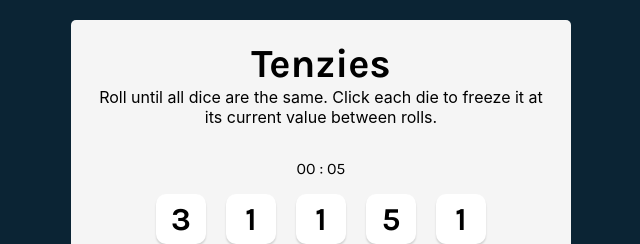
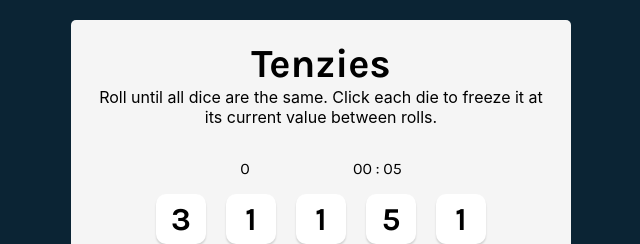
Before and after one commit to KashifKhn/Tenzies_Game_React, a React (Vite) app: page / in a window 1280 px wide. Shown: the top 244 px of the page, without its empty margins (319-959 px from the left). Built offline with nearby package versions, Linux system fonts and the light colour scheme.

Commit message:
adding score on base of roll dice

```diff
--- a/src/App.jsx
+++ b/src/App.jsx
@@ -9,21 +9,22 @@ function App() {
   const [tenzies, setTenzies] = useState(false)
   const [minute, setMinute] = useState(0)
   const [second, setSecond] = useState(0)
-  if(second > 59) {
+  const [rollCount, setRollCount] = useState(0)
+
+  if (second > 59) {
     setMinute(oldMinute => oldMinute + 1)
     setSecond(0)
   }
 
   useEffect(() => {
     const timeIntervalId = setInterval(() => {
-      if(tenzies) {
+      if (tenzies) {
         return;
       }
       setSecond(oldSecond => oldSecond + 1)
     }, 1000)
-    return () =>  clearInterval(timeIntervalId);
+    return () => clearInterval(timeIntervalId);
   })
-  console.log(second)
   useEffect(() => {
     const allHeld = dice.every(die => die.isHeld);
     const firstValue = dice[0].value;
@@ -50,7 +51,10 @@ function App() {
     return newDice;
   }
 
+  console.log(rollCount)
+
   function handleRollDices() {
+    setRollCount(oldCount => oldCount + 1);
     if (!tenzies) {
       setDice(oldDice => oldDice.map(die => {
         return die.isHeld ? die : generateDice()
@@ -60,6 +64,7 @@ function App() {
       setMinute(0)
       setSecond(0)
       setTenzies(false)
+      setRollCount(0)
       setDice(allNewDice)
     }
   }
@@ -72,9 +77,11 @@ function App() {
   />)
 
   function handleDiceHold(id) {
-    setDice(oldDice => oldDice.map(die => {
-      return die.id === id ? { ...die, isHeld: !die.isHeld } : die
-    }))
+    if (!tenzies) {
+      setDice(oldDice => oldDice.map(die => {
+        return die.id === id ? { ...die, isHeld: !die.isHeld } : die
+      }))
+    }
   }
 
   const winingText = `🌟🎉 Woo-hoo! 🎉🌟
@@ -91,7 +98,11 @@ function App() {
         <p className="instructions" style={tenzies ? { fontWeight: "bold" } : {}}>
           {tenzies ? winingText : instructionsText}
         </p>
-        <p>{String(minute).padStart(2, '0')} : {String(second).padStart(2, '0')}</p>
+        <div className="count-container">
+          <p className="current-count">{rollCount}</p>
+          <p>{String(minute).padStart(2, '0')} : {String(second).padStart(2, '0')}</p>
+        </div>
+
         <div className="dice-container">
           {allDiceElements}
         </div>
--- a/src/index.css
+++ b/src/index.css
@@ -89,6 +89,11 @@ main {
   box-shadow: inset 5px 5px 10px -3px rgba(0, 0, 0, 0.7);
 }
 
+.count-container {
+  display: flex;
+  justify-content: space-evenly;
+  width: 80%;
+}
 
 @media (max-width: 45em) {
   main {
```
